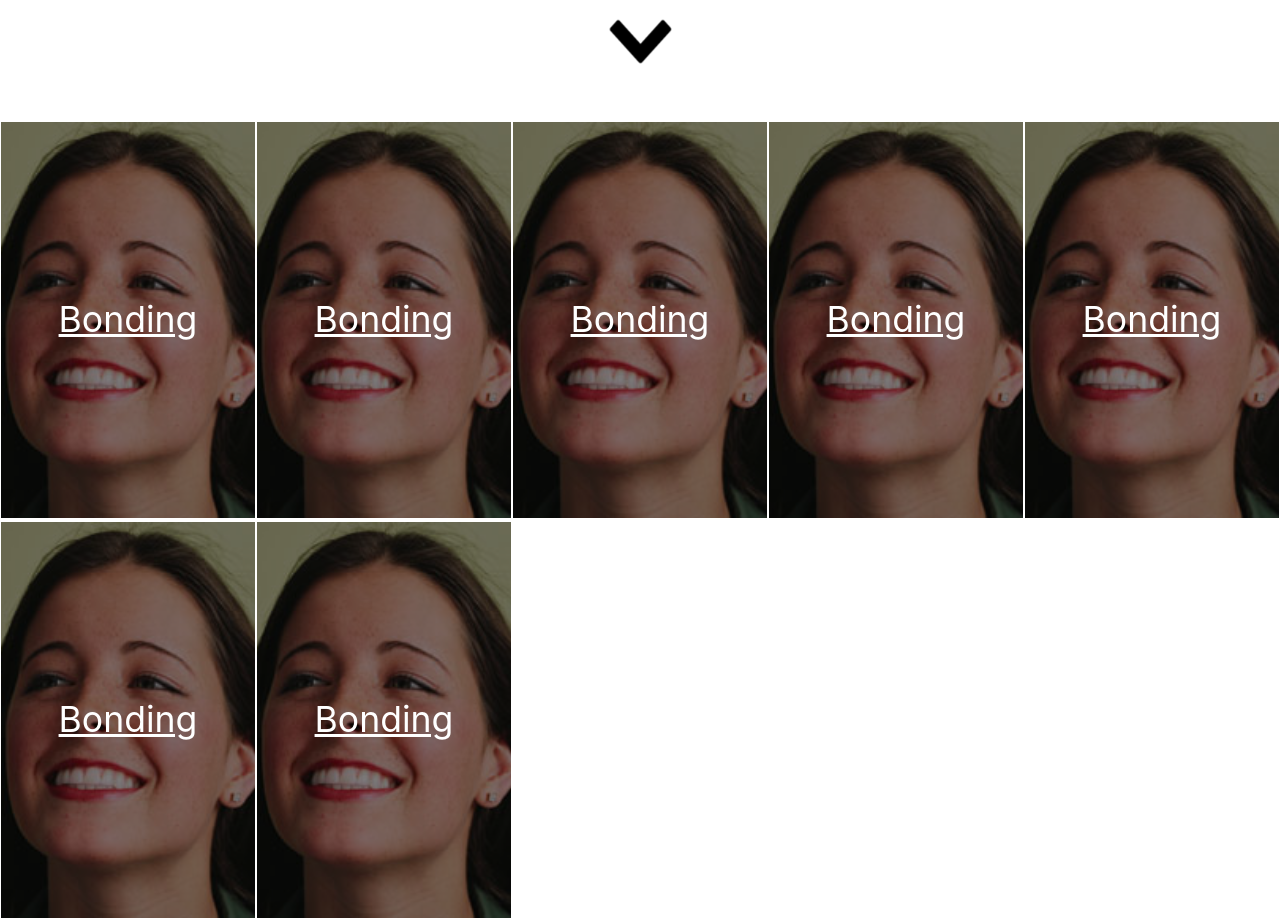
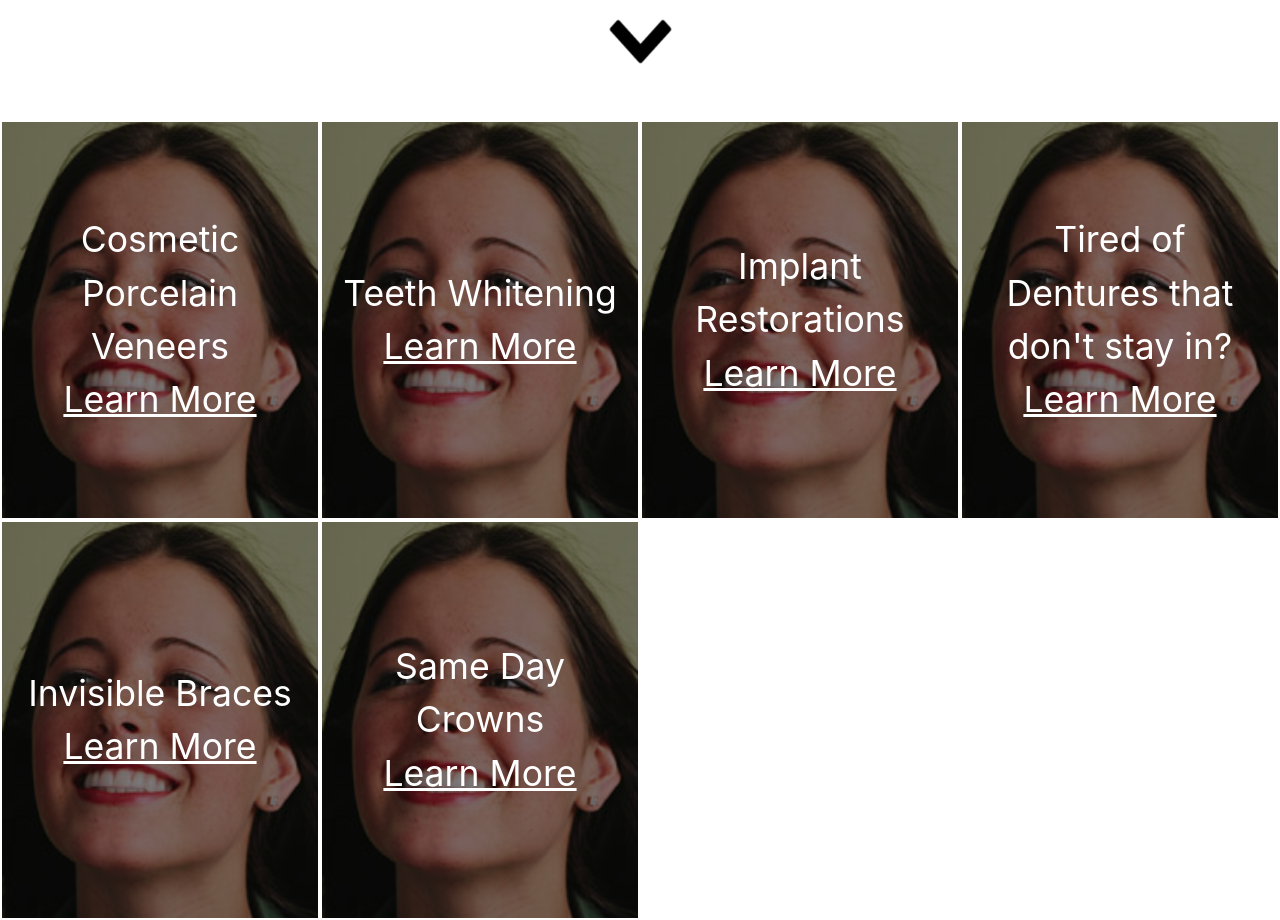
Before and after one commit to alexanderyoza/union-hills-family-dentistry, a React (Create React App) app in the folder client/: page /services in a window 1280 px wide. Shown: the part 680-1600 px from the top of the page. Built offline with nearby package versions, Linux system fonts and the light colour scheme.

Commit message:
added services routes

```diff
--- a/client/src/Components/App.js
+++ b/client/src/Components/App.js
@@ -7,6 +7,12 @@ import Staff from './Staff';
 import Forms from './Forms';
 import Request from './Request';
 import RouteChange from './RouteChange';
+import Veneers from './Services/Veneers';
+import Whitening from './Services/Whitening';
+import ImplantRestorations from './Services/ImplantRestorations';
+import DenturesSolution from './Services/DenturesSolution';
+import InvisibleBraces from './Services/InvisibleBraces';
+import SameDayCrowns from './Services/SameDayCrowns';
 
 function App() {
     return (
@@ -21,6 +27,12 @@ function App() {
                             <Route exact path='/staff' element={< Staff />}></Route>
                             <Route exact path='/forms' element={< Forms />}></Route>
                             <Route exact path='/request' element={< Request />}></Route>
+                            <Route exact path='/veneers' element={< Veneers />}></Route>
+                            <Route exact path='/whitening' element={< Whitening />}></Route>
+                            <Route exact path='/implantrestorations' element={< ImplantRestorations />}></Route>
+                            <Route exact path='/denturessolution' element={< DenturesSolution />}></Route>
+                            <Route exact path='/invisiblebraces' element={< InvisibleBraces />}></Route>
+                            <Route exact path='/samedaycrowns' element={< SameDayCrowns />}></Route>
                         </Routes>
                     </RouteChange>
                 </Router>
--- a/client/src/Components/Services.js
+++ b/client/src/Components/Services.js
@@ -4,7 +4,12 @@ import { useNavigate } from 'react-router-dom';
 import Header from './Header';
 import office from '../Assets/office.jpeg';
 import down from '../Assets/down.png';
-import service from '../Assets/service.jpeg';
+import CosmeticPorcelainVeneersImg from '../Assets/service.jpeg';
+import TeethWhiteningImg from '../Assets/service.jpeg';
+import ImplantRestorationsImg from '../Assets/service.jpeg';
+import TiredOfDenturesThatDontStayInImg from '../Assets/service.jpeg';
+import InvisibleBracesImg from '../Assets/service.jpeg';
+import SameDayCrownImg from '../Assets/service.jpeg';
 
 function Services() {
 
@@ -34,72 +39,81 @@ function Services() {
             </div>
             <div className='services-content'>
                 <div className='services-item'>
-                    <div className='services-item-inner-container' onClick={() => navigate('/')}>
+                    <div className='services-item-inner-container' onClick={() => navigate('/veneers')}>
                         <div className='services-item-image-container'>
-                            <img src={service} alt='bonding' />
+                            <img src={CosmeticPorcelainVeneersImg} alt='Cosmetic Porcelain Veneers' />
                         </div>
-                        <div className='services-item-name' to='/services'>
-                            Bonding
+                        <div className='services-item-overlay'>
+                            <div className='services-item-name'>
+                                Cosmetic Porcelain Veneers
+                            </div>
+                            <div className='services-item-button'>Learn More</div>
                         </div>
                     </div>
                 </div>
                 <div className='services-item'>
-                    <div className='services-item-inner-container' onClick={() => navigate('/')}>
+                    <div className='services-item-inner-container' onClick={() => navigate('/whitening')}>
                         <div className='services-item-image-container'>
-                            <img src={service} alt='bonding' />
+                            <img src={TeethWhiteningImg} alt='Teeth Whitening' />
                         </div>
-                        <div className='services-item-name' to='/services'>
-                            Bonding
+                        <div className='services-item-overlay'>
+                            <div className='services-item-name'>
+                                Teeth Whitening
+                            </div>
+                            <div className='services-item-button'>Learn More</div>
+                        </div>
+
+                    </div>
+                </div>
+                <div className='services-item'>
+                    <div className='services-item-inner-container' onClick={() => navigate('/implantrestorations')}>
+                        <div className='services-item-image-container'>
+                            <img src={ImplantRestorationsImg} alt='Implant Restorations' />
+                        </div>
+                        <div className='services-item-overlay'>
+                            <div className='services-item-name'>
+                                Implant Restorations
+                            </div>
+                            <div className='services-item-button'>Learn More</div>
                         </div>
                     </div>
                 </div>
                 <div className='services-item'>
-                    <div className='services-item-inner-container' onClick={() => navigate('/')}>
+                    <div className='services-item-inner-container' onClick={() => navigate('/denturessolution')}>
                         <div className='services-item-image-container'>
-                            <img src={service} alt='bonding' />
+                            <img src={TiredOfDenturesThatDontStayInImg} alt="Tired of Dentures that don't stay in?" />
                         </div>
-                        <div className='services-item-name' to='/services'>
-                            Bonding
+                        <div className='services-item-overlay'>
+                            <div className='services-item-name'>
+                                Tired of Dentures that don't stay in?
+                            </div>
+                            <div className='services-item-button'>Learn More</div>
                         </div>
                     </div>
                 </div>
                 <div className='services-item'>
-                    <div className='services-item-inner-container' onClick={() => navigate('/')}>
+                    <div className='services-item-inner-container' onClick={() => navigate('/invisiblebraces')}>
                         <div className='services-item-image-container'>
-                            <img src={service} alt='bonding' />
+                            <img src={InvisibleBracesImg} alt='Invisible Braces' />
                         </div>
-                        <div className='services-item-name' to='/services'>
-                            Bonding
+                        <div className='services-item-overlay'>
+                            <div className='services-item-name'>
+                                Invisible Braces
+                            </div>
+                            <div className='services-item-button'>Learn More</div>
                         </div>
                     </div>
                 </div>
                 <div className='services-item'>
-                    <div className='services-item-inner-container' onClick={() => navigate('/')}>
+                    <div className='services-item-inner-container' onClick={() => navigate('/samedaycrowns')}>
                         <div className='services-item-image-container'>
-                            <img src={service} alt='bonding' />
+                            <img src={SameDayCrownImg} alt='Same Day Crowns' />
                         </div>
-                        <div className='services-item-name' to='/services'>
-                            Bonding
-                        </div>
-                    </div>
-                </div>
-                <div className='services-item'>
-                    <div className='services-item-inner-container' onClick={() => navigate('/')}>
-                        <div className='services-item-image-container'>
-                            <img src={service} alt='bonding' />
-                        </div>
-                        <div className='services-item-name' to='/services'>
-                            Bonding
-                        </div>
-                    </div>
-                </div>
-                <div className='services-item'>
-                    <div className='services-item-inner-container' onClick={() => navigate('/')}>
-                        <div className='services-item-image-container'>
-                            <img src={service} alt='bonding' />
-                        </div>
-                        <div className='services-item-name'>
-                            Bonding
+                        <div className='services-item-overlay'>
+                            <div className='services-item-name'>
+                                Same Day Crowns
+                            </div>
+                            <div className='services-item-button'>Learn More</div>
                         </div>
                     </div>
                 </div>
--- /dev/null
+++ b/client/src/Components/Services/DenturesSolution.js
@@ -0,0 +1,10 @@
+import React from 'react';
+import '../../Styles/Service.css';
+
+function DenturesSolution() {
+  return (
+    <div>DenturesSolution</div>
+  )
+}
+
+export default DenturesSolution
--- /dev/null
+++ b/client/src/Components/Services/ImplantRestorations.js
@@ -0,0 +1,10 @@
+import React from 'react';
+import '../../Styles/Service.css';
+
+function ImplantRestorations() {
+  return (
+    <div>ImplantRestorations</div>
+  )
+}
+
+export default ImplantRestorations
--- /dev/null
+++ b/client/src/Components/Services/InvisibleBraces.js
@@ -0,0 +1,10 @@
+import React from 'react';
+import '../../Styles/Service.css';
+
+function InvisibleBraces() {
+  return (
+    <div>InvisibleBraces</div>
+  )
+}
+
+export default InvisibleBraces
--- /dev/null
+++ b/client/src/Components/Services/SameDayCrowns.js
@@ -0,0 +1,10 @@
+import React from 'react';
+import '../../Styles/Service.css';
+
+function SameDayCrowns() {
+  return (
+    <div>SameDayCrowns</div>
+  )
+}
+
+export default SameDayCrowns
--- /dev/null
+++ b/client/src/Components/Services/Veneers.js
@@ -0,0 +1,10 @@
+import React from 'react';
+import '../../Styles/Service.css';
+
+function Veneers() {
+  return (
+    <div>Veneers</div>
+  )
+}
+
+export default Veneers
--- /dev/null
+++ b/client/src/Components/Services/Whitening.js
@@ -0,0 +1,10 @@
+import React from 'react';
+import '../../Styles/Service.css';
+
+function Whitening() {
+  return (
+    <div>Whitening</div>
+  )
+}
+
+export default Whitening
--- a/client/src/Styles/Services.css
+++ b/client/src/Styles/Services.css
@@ -97,7 +97,7 @@
 
 @media (min-width: 701px) {
     .services-item {
-        width: calc(100% / 5);
+        width: calc(100% / 4);
         height: 50vh;
         display: flex;
         justify-content: center;
@@ -135,7 +135,7 @@
     z-index: -5;
 }
 
-.services-item-name {
+.services-item-overlay {
     position: absolute;
     top: 0;
     left: 0;
@@ -144,6 +144,17 @@
     display: flex;
     justify-content: center;
     align-items: center;
+    text-align: center;
+    flex-direction: column;
     color: white;
+}
+
+.services-item-name {
+    width: 90%;
+    text-decoration: none;
+}
+
+.services-item-button {
+    width: 90%;
     text-decoration: underline;
 }
```
Also changed, not shown: client/src/Styles/Service.css (added).
